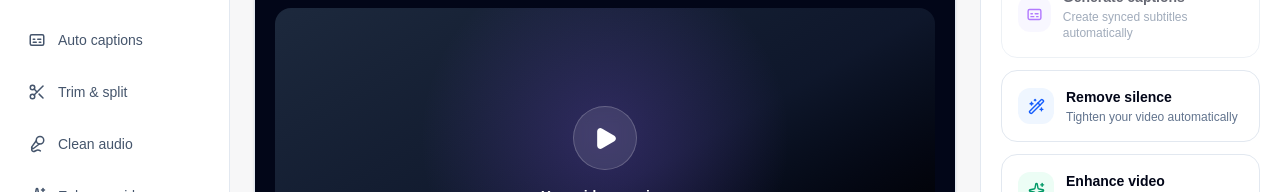
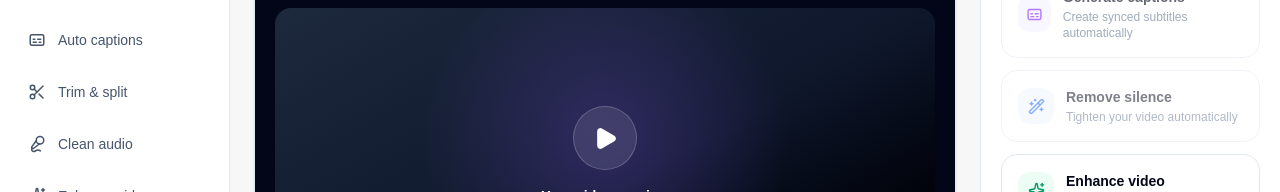
Before and after one commit to Samsondanjuma006/writnexa, a Next.js app: page /video-editor in a window 1280 px wide. Shown: the part 141-333 px from the top of the page. Built offline with nearby package versions, Linux system fonts and the light colour scheme.

Commit message:
feat: add remove silence video tool

```diff
--- a/app/video-editor/page.tsx
+++ b/app/video-editor/page.tsx
@@ -45,6 +45,10 @@ export default function VideoEditorPage() {
   const [isSplitting, setIsSplitting] = useState(false);
   const [splitProgress, setSplitProgress] = useState(0);
   const [splitError, setSplitError] = useState("");
+
+  const [isRemovingSilence, setIsRemovingSilence] = useState(false);
+  const [silenceProgress, setSilenceProgress] = useState(0);
+  const [silenceError, setSilenceError] = useState("");
 
   useEffect(() => {
     return () => {
@@ -321,6 +325,225 @@ export default function VideoEditorPage() {
       );
     } finally {
       setIsExporting(false);
+    }
+  }
+
+  async function removeSilence() {
+    if (!videoFile || !duration) {
+      setSilenceError("Please upload a video before removing silence.");
+      return;
+    }
+
+    if (trimEnd <= trimStart) {
+      setSilenceError("The selected trim range is invalid.");
+      return;
+    }
+
+    setIsRemovingSilence(true);
+    setSilenceProgress(0);
+    setSilenceError("");
+
+    const inputName = `silence-input${getFileExtension(videoFile.name)}`;
+    const outputName = "writnexa-no-silence.mp4";
+
+    try {
+      const ffmpeg = await loadFFmpeg();
+
+      await ffmpeg.writeFile(inputName, await fetchFile(videoFile));
+
+      const silenceLogs: string[] = [];
+
+      const logHandler = ({ message }: { message: string }) => {
+        silenceLogs.push(message);
+      };
+
+      ffmpeg.on("log", logHandler);
+
+      try {
+        await ffmpeg.exec([
+          "-ss",
+          trimStart.toFixed(3),
+          "-t",
+          (trimEnd - trimStart).toFixed(3),
+          "-i",
+          inputName,
+          "-af",
+          "silencedetect=n=-35dB:d=0.5",
+          "-f",
+          "null",
+          "-",
+        ]);
+      } finally {
+        ffmpeg.off("log", logHandler);
+      }
+
+      setSilenceProgress(20);
+
+      const rangeDuration = trimEnd - trimStart;
+      const silences: { start: number; end: number }[] = [];
+
+      let silenceStart: number | null = null;
+
+      for (const message of silenceLogs) {
+        const startMatch = message.match(/silence_start:\s*([0-9.]+)/);
+        const endMatch = message.match(/silence_end:\s*([0-9.]+)/);
+
+        if (startMatch) {
+          silenceStart = Number(startMatch[1]);
+        }
+
+        if (endMatch && silenceStart !== null) {
+          const end = Number(endMatch[1]);
+
+          if (end > silenceStart) {
+            silences.push({
+              start: Math.max(0, silenceStart),
+              end: Math.min(rangeDuration, end),
+            });
+          }
+
+          silenceStart = null;
+        }
+      }
+
+      if (silenceStart !== null) {
+        silences.push({
+          start: Math.max(0, silenceStart),
+          end: rangeDuration,
+        });
+      }
+
+      const segments: { start: number; end: number }[] = [];
+      let cursor = 0;
+
+      for (const silence of silences.sort((a, b) => a.start - b.start)) {
+        const start = Math.max(cursor, silence.start);
+        const end = Math.min(rangeDuration, silence.end);
+
+        if (start - cursor > 0.08) {
+          segments.push({
+            start: cursor,
+            end: start,
+          });
+        }
+
+        cursor = Math.max(cursor, end);
+      }
+
+      if (rangeDuration - cursor > 0.08) {
+        segments.push({
+          start: cursor,
+          end: rangeDuration,
+        });
+      }
+
+      if (segments.length === 0) {
+        throw new Error(
+          "No audible content was found in the selected video range.",
+        );
+      }
+
+      if (silences.length === 0) {
+        segments.splice(0, segments.length, {
+          start: 0,
+          end: rangeDuration,
+        });
+      }
+
+      setSilenceProgress(35);
+
+      const filterParts: string[] = [];
+      const concatInputs: string[] = [];
+
+      segments.forEach((segment, index) => {
+        filterParts.push(
+          `[0:v]trim=start=${segment.start.toFixed(3)}:end=${segment.end.toFixed(3)},setpts=PTS-STARTPTS[v${index}]`,
+        );
+        filterParts.push(
+          `[0:a]atrim=start=${segment.start.toFixed(3)}:end=${segment.end.toFixed(3)},asetpts=PTS-STARTPTS[a${index}]`,
+        );
+        concatInputs.push(`[v${index}][a${index}]`);
+      });
+
+      filterParts.push(
+        `${concatInputs.join("")}concat=n=${segments.length}:v=1:a=1[outv][outa]`,
+      );
+
+      const progressHandler = ({ progress }: { progress: number }) => {
+        const renderProgress = Math.min(1, Math.max(0, progress));
+        setSilenceProgress(
+          Math.min(99, Math.max(35, Math.round(35 + renderProgress * 60))),
+        );
+      };
+
+      ffmpeg.on("progress", progressHandler);
+
+      try {
+        await ffmpeg.exec([
+          "-i",
+          inputName,
+          "-filter_complex",
+          filterParts.join(";"),
+          "-map",
+          "[outv]",
+          "-map",
+          "[outa]",
+          "-c:v",
+          "libx264",
+          "-preset",
+          "veryfast",
+          "-crf",
+          "23",
+          "-c:a",
+          "aac",
+          "-movflags",
+          "+faststart",
+          outputName,
+        ]);
+      } finally {
+        ffmpeg.off("progress", progressHandler);
+      }
+
+      setSilenceProgress(98);
+
+      const outputData = await ffmpeg.readFile(outputName);
+
+      if (typeof outputData === "string") {
+        throw new Error("FFmpeg returned an invalid silence-removal output.");
+      }
+
+      const outputBuffer = new ArrayBuffer(outputData.byteLength);
+      new Uint8Array(outputBuffer).set(outputData);
+
+      const outputBlob = new Blob([outputBuffer], {
+        type: "video/mp4",
+      });
+
+      const outputUrl = URL.createObjectURL(outputBlob);
+      const link = document.createElement("a");
+
+      link.href = outputUrl;
+      link.download = `${stripExtension(videoFile.name)}-no-silence.mp4`;
+      document.body.appendChild(link);
+      link.click();
+      link.remove();
+
+      window.setTimeout(() => URL.revokeObjectURL(outputUrl), 60000);
+
+      await ffmpeg.deleteFile(inputName);
+      await ffmpeg.deleteFile(outputName);
+
+      setSilenceProgress(100);
+    } catch (error) {
+      console.error("Remove silence failed:", error);
+
+      setSilenceError(
+        error instanceof Error
+          ? error.message
+          : "Remove silence failed. Please try again.",
+      );
+    } finally {
+      setIsRemovingSilence(false);
     }
   }
 
@@ -1038,19 +1261,60 @@ export default function VideoEditorPage() {
                 </div>
               </button>
 
-              <button className="w-full rounded-2xl border border-slate-200 p-4 text-left transition hover:border-slate-300 hover:bg-slate-50">
+              <div>
+                <button
+                  type="button"
+                  onClick={removeSilence}
+                  disabled={!videoFile || isRemovingSilence || isExporting || isSplitting}
+                  className="w-full rounded-2xl border border-slate-200 p-4 text-left transition hover:border-slate-300 hover:bg-slate-50 disabled:cursor-not-allowed disabled:opacity-50"
+                >
                   <div className="flex items-center gap-3">
                     <div className="flex h-9 w-9 items-center justify-center rounded-xl bg-blue-50 text-blue-600">
                       <WandSparkles size={17} />
                     </div>
-                  <div>
-                    <p className="text-sm font-bold">Remove silence</p>
+                    <div className="min-w-0">
+                      <p className="text-sm font-bold">
+                        {isRemovingSilence
+                          ? `Removing silence ${silenceProgress}%`
+                          : "Remove silence"}
+                      </p>
                       <p className="mt-0.5 text-xs text-slate-500">
                         Tighten your video automatically
                       </p>
                     </div>
                   </div>
                 </button>
+
+                {isRemovingSilence ? (
+                  <div className="mt-3 rounded-xl border border-blue-200 bg-blue-50 p-3">
+                    <div className="flex items-center justify-between gap-3">
+                      <p className="text-xs font-semibold text-blue-950">
+                        Removing silent sections
+                      </p>
+                      <span className="text-xs font-bold text-blue-700">
+                        {silenceProgress}%
+                      </span>
+                    </div>
+                    <div className="mt-2 h-2 overflow-hidden rounded-full bg-blue-100">
+                      <div
+                        className="h-full rounded-full bg-blue-600 transition-all"
+                        style={{ width: `${silenceProgress}%` }}
+                      />
+                    </div>
+                  </div>
+                ) : null}
+
+                {silenceError ? (
+                  <div className="mt-3 rounded-xl border border-red-200 bg-red-50 p-3">
+                    <p className="text-xs font-semibold text-red-800">
+                      Remove silence failed
+                    </p>
+                    <p className="mt-1 text-xs text-red-700">
+                      {silenceError}
+                    </p>
+                  </div>
+                ) : null}
+              </div>
 
               <button className="w-full rounded-2xl border border-slate-200 p-4 text-left transition hover:border-slate-300 hover:bg-slate-50">
                 <div className="flex items-center gap-3">
```
Lines whose indentation alone changed are shown as unchanged.
